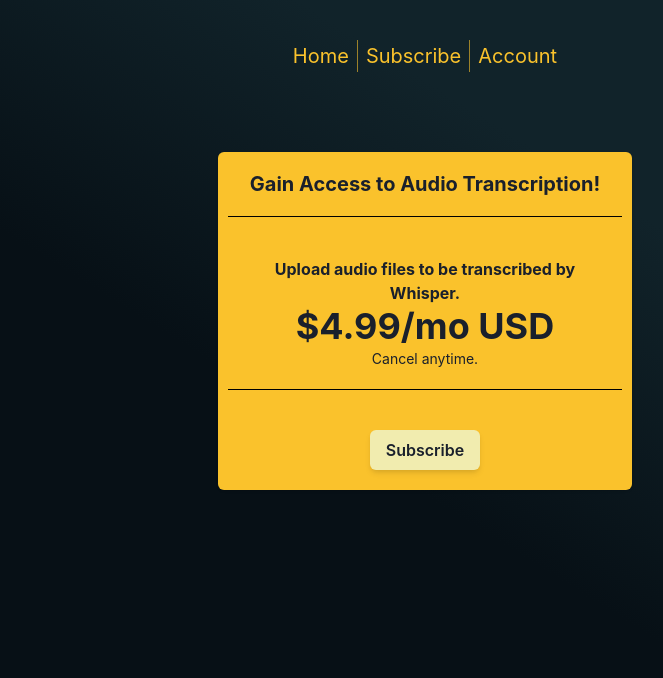
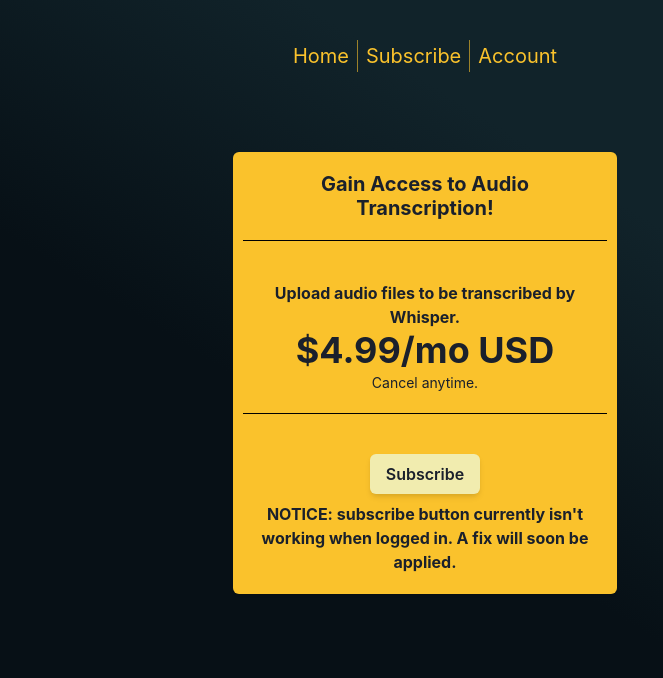
Before and after one commit to BustosAndrew/lirical, a Next.js app: page /subscribe in a window 1280 px wide. Shown: the top 678 px of the page, without its empty margins (215-878 px from the left). Built offline with nearby package versions, Linux system fonts and the light colour scheme; no server answers.

Commit message:
Subscribe notice

```diff
--- a/comps/CustomCard.js
+++ b/comps/CustomCard.js
@@ -6,6 +6,7 @@
 	Button,
 	Heading,
 	Text,
+	VStack,
 } from "@chakra-ui/react"
 import { AuthContext } from "@/firebase/AuthProvider"
 import { useContext } from "react"
@@ -32,12 +33,12 @@
 
 	return (
 		<Card
-			mx={[5, 0]}
 			gap={5}
 			bg='brand.900'
 			align='center'
 			textAlign='center'
 			py={padding}
+			w={["xs", "sm"]}
 		>
 			<CardHeader w='95%' borderBottom={"1px solid black"}>
 				<Heading size='md'>Gain Access to Audio Transcription!</Heading>
@@ -50,9 +51,15 @@
 				<Text fontSize='sm'>Cancel anytime.</Text>
 			</CardBody>
 			<CardFooter>
-				<Button onClick={openCheckout} shadow='md' bg='brand.800'>
-					Subscribe
-				</Button>
+				<VStack>
+					<Button onClick={openCheckout} shadow='md' bg='brand.800'>
+						Subscribe
+					</Button>
+					<Text fontWeight='bold'>
+						NOTICE: subscribe button currently isn't working when logged in. A
+						fix will soon be applied.
+					</Text>
+				</VStack>
 			</CardFooter>
 		</Card>
 	)
```
